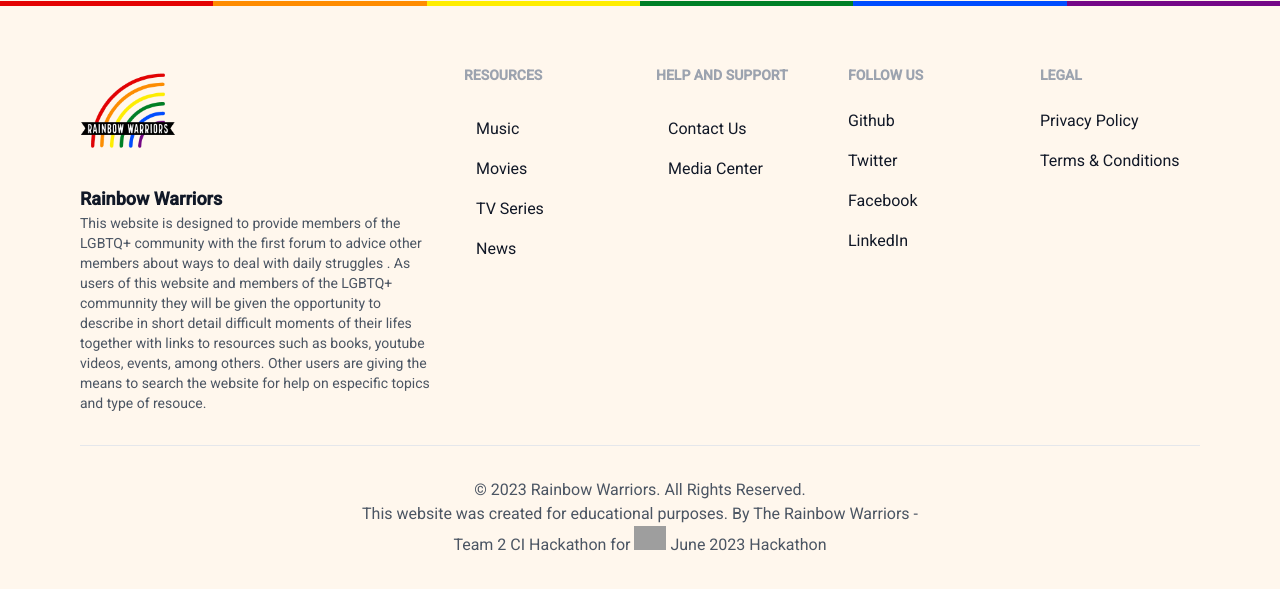
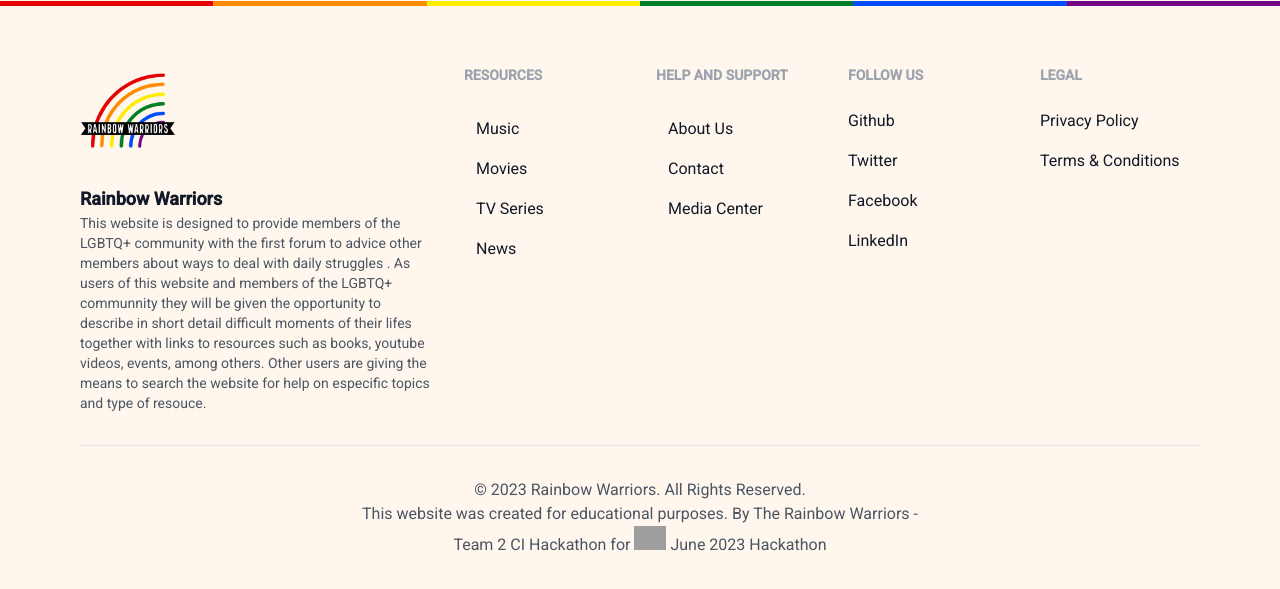
Before and after one commit to Joao4569/RainbowWarriors, a Django app: template home/templates/home/index.html in a window 1280 px wide. Shown: the part 1815-2404 px from the top of the page. Run offline with Django 4.2, Linux system fonts and the light colour scheme; the template is opened without the code that fills it, so the values that code supplies are empty; some libraries are stand-ins or nearby versions; grey boxes are pictures that could not be loaded.

Commit message:
Added Contact Link

```diff
--- a/templates/includes/footer.html
+++ b/templates/includes/footer.html
@@ -31,7 +31,10 @@
                 <h3 class="text-gray-400 dark:text-white text-sm font-semibold uppercase mb-6">Help and support</h3>
                 <ul>
                     <li class="pl-3 py-2">
-                        <a href="./contact-us.html" class="font-normal text-gray-900 hover:text-green-600 dark:text-gray-300 dark:hover:text-green-500 hover:underline">Contact Us</a>
+                        <a href="./about.html" class="font-normal text-gray-900 hover:text-green-600 dark:text-gray-300 dark:hover:text-green-500 hover:underline">About Us</a>
+                      </li>
+                    <li class="pl-3 py-2">
+                        <a href="/#contact" class="font-normal text-gray-900 hover:text-green-600 dark:text-gray-300 dark:hover:text-green-500 hover:underline">Contact</a>
                       </li>
                     <li class="pl-3 py-2 mb-4"><a href="/resources.html" target="_blank" rel="noreferrer nofollow" class="font-normal text-gray-900 hover:text-green-600 dark:text-gray-300 dark:hover:text-green-500 hover:underline">Media Center</a></li>
                 </ul>
```
